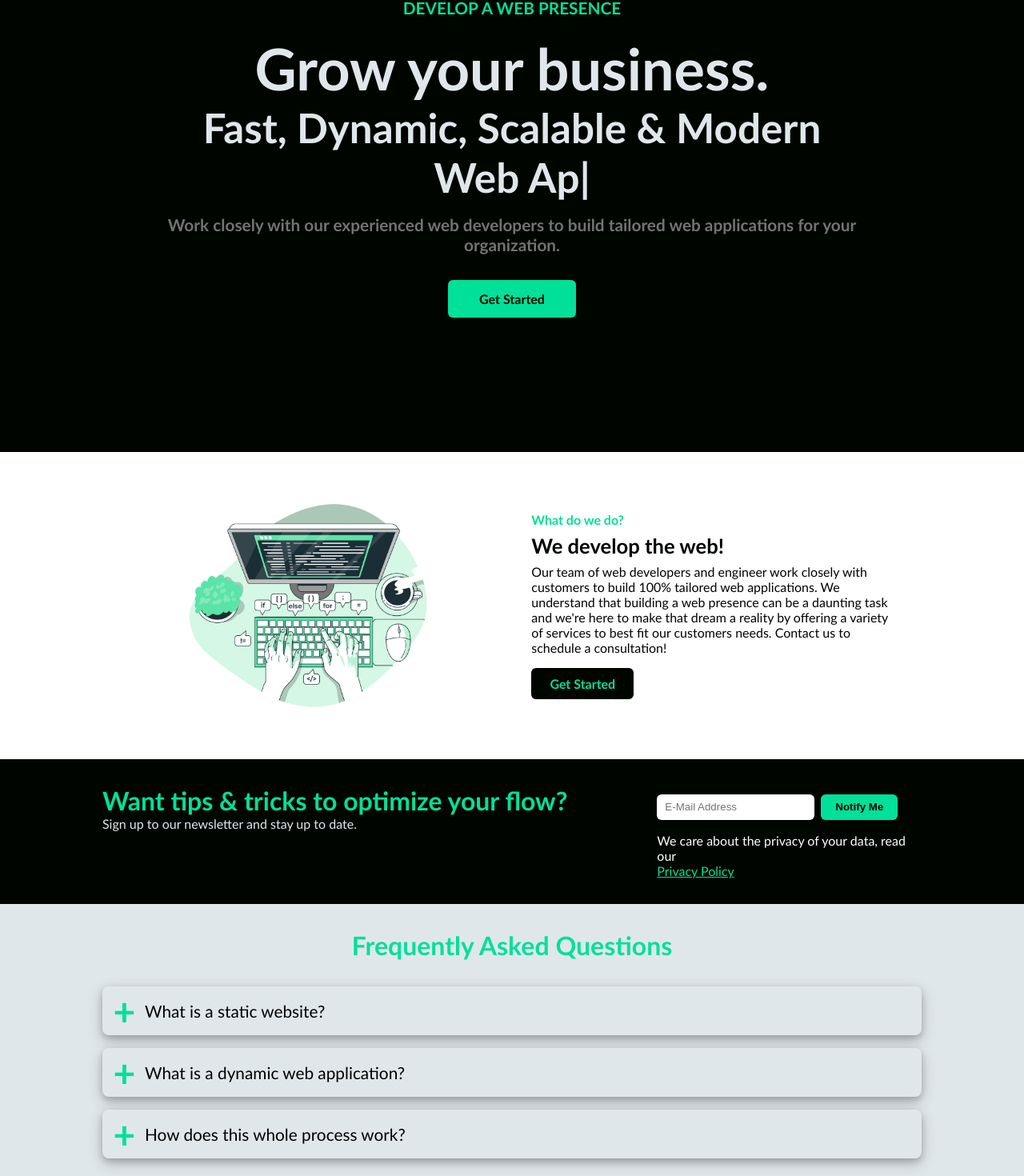
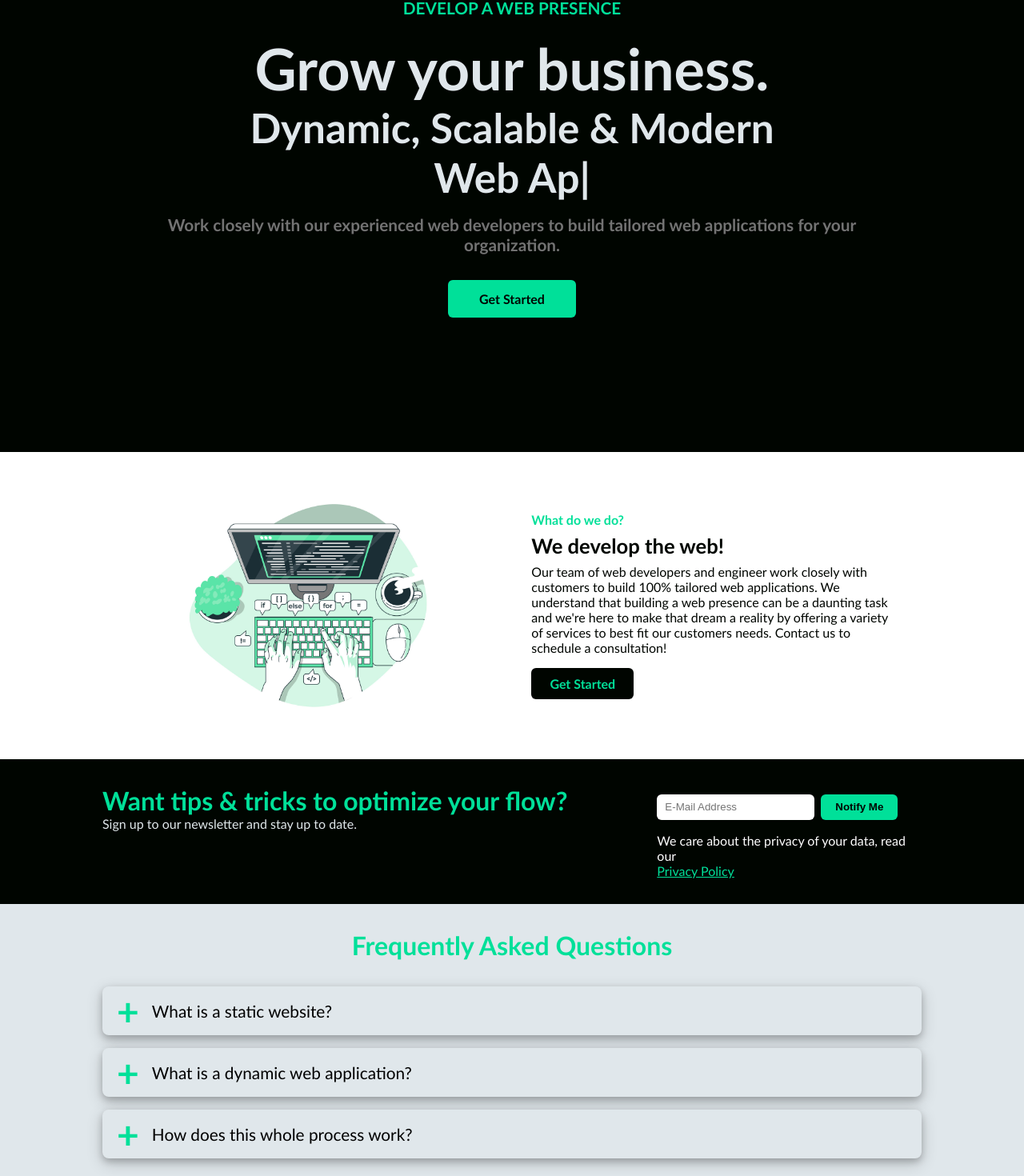
Before and after one commit to RowDev727/MySite, a React (Vite) app in the folder frontend/: page / in a window 1280 px wide. Shown: the part 235-1705 px from the top of the page at 80% size. Built offline with nearby package versions, Linux system fonts and the light colour scheme.

Commit message:
Small change to FAQ style

```diff
--- a/frontend/src/components/faqCard/FaqCard.module.css
+++ b/frontend/src/components/faqCard/FaqCard.module.css
@@ -6,16 +6,19 @@
     border: 2px solid transparent;
     box-shadow: 0 4px 8px 0 rgba(0, 0, 0, 0.2), 0 6px 20px 0 rgba(0, 0, 0, 0.19);
     border-radius: 8px;
-    display: grid;
-    grid-template-columns: 5% 95%;
+    display: flex;
+    /* grid-template-columns: 5% 95%; */
     align-items: center;
-
+    /* justify-content: flex-start; */
+    gap: 1rem;
 }
 
 .faqCard h1 {
     font-size: 3rem;
     /* border: 1px solid red; */
     justify-self: center;
+    align-self: center;
+    margin-left: 1rem;
 }
 
 .faqCard:hover {
--- a/frontend/src/components/hero/Hero.jsx
+++ b/frontend/src/components/hero/Hero.jsx
@@ -8,7 +8,7 @@ const Hero = () => {
     <div className={`${styles.heroContainer} ${styles.title} ${'container'}`}>
       <p className={`${styles.title1}`}>DEVELOP A WEB PRESENCE</p>
       <p className={`${styles.title2}`}>Grow your business.</p>
-      <p className={`${styles.title3}`}>Fast, Dynamic, Scalable & Modern</p>
+      <p className={`${styles.title3}`}>Dynamic, Scalable & Modern</p>
       <span><ReactTyped strings={['Static Sites', 'Web Apps', 'Mobile Apps']} typeSpeed={120} backSpeed={140} loop/></span>
 
       <p className={`${styles.title4}`}>Work closely with our experienced web developers to build tailored web applications for your organization.</p>
```
